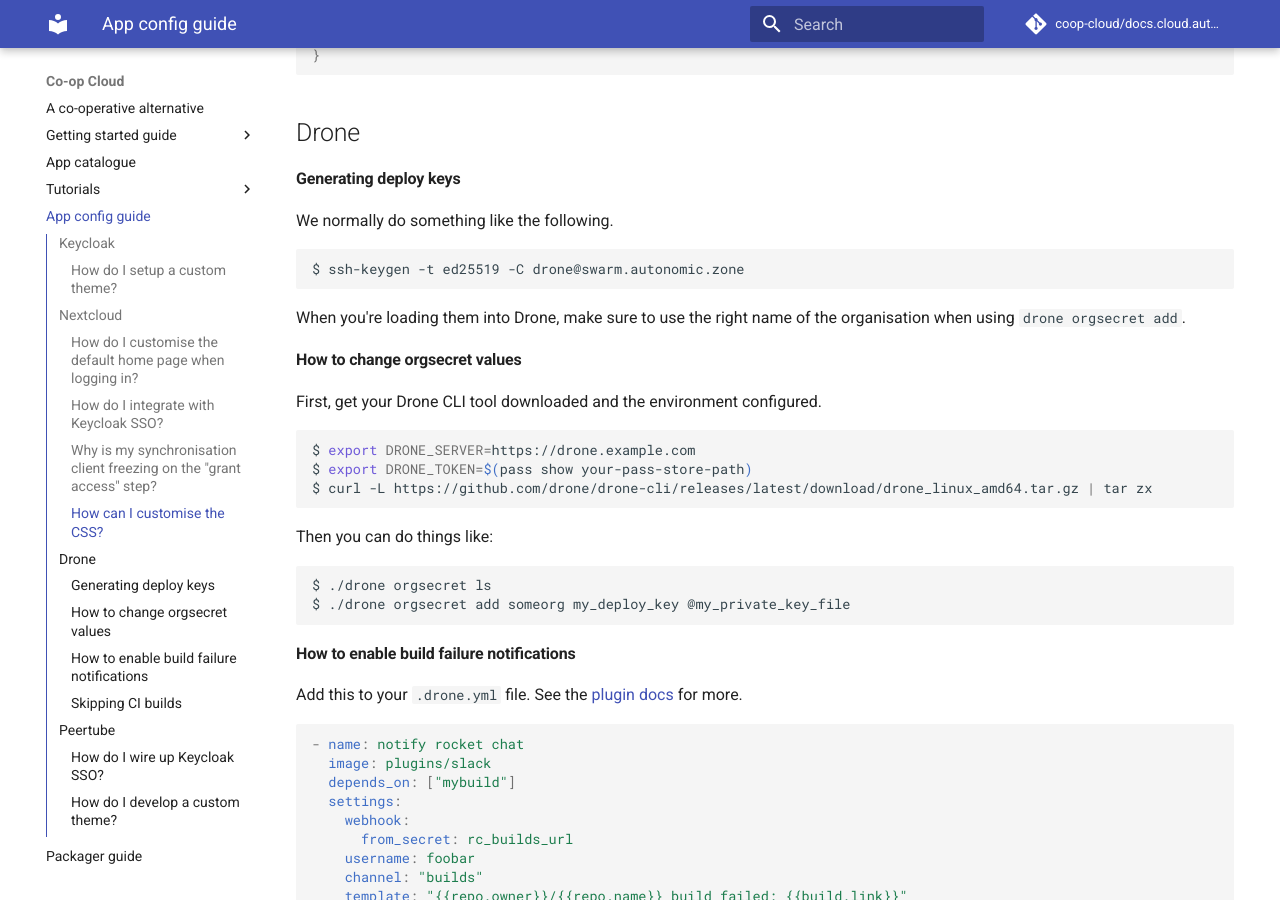
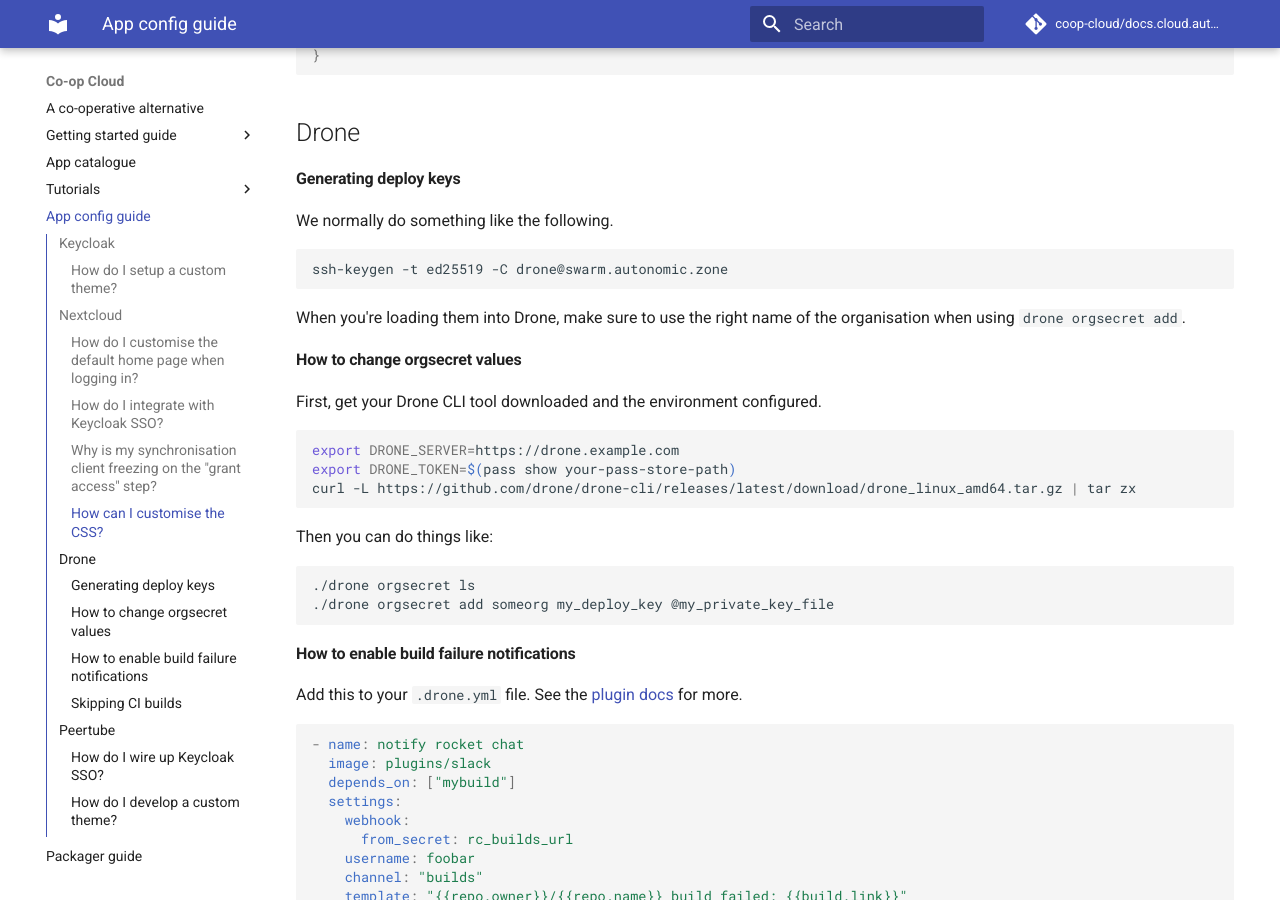
Before and after one commit to mayel/docs.coopcloud.tech, an MkDocs documentation site: the page built from docs/app-config-guide.md, in a window 1280 px wide and 900 px high, scrolled down 2206 px. Built offline with MkDocs 1.6.1 and Material for MkDocs 9.7.7, drawn with Linux system fonts in a browser that asks for light colours.

````diff
--- a/docs/app-config-guide.md
+++ b/docs/app-config-guide.md
@@ -116,7 +116,7 @@ Here is an example CSS config which hides the local login and makes space for a
 We normally do something like the following.
 
 ```bash
-$ ssh-keygen -t ed25519 -C drone@swarm.autonomic.zone
+ssh-keygen -t ed25519 -C drone@swarm.autonomic.zone
 ```
 
 When you're loading them into Drone, make sure to use the right name of the organisation when using `drone orgsecret add`.
@@ -126,16 +126,16 @@ When you're loading them into Drone, make sure to use the right name of the orga
 First, get your Drone CLI tool downloaded and the environment configured.
 
 ```bash
-$ export DRONE_SERVER=https://drone.example.com
-$ export DRONE_TOKEN=$(pass show your-pass-store-path)
-$ curl -L https://github.com/drone/drone-cli/releases/latest/download/drone_linux_amd64.tar.gz | tar zx
+export DRONE_SERVER=https://drone.example.com
+export DRONE_TOKEN=$(pass show your-pass-store-path)
+curl -L https://github.com/drone/drone-cli/releases/latest/download/drone_linux_amd64.tar.gz | tar zx
 ```
 
 Then you can do things like:
 
 ```
-$ ./drone orgsecret ls
-$ ./drone orgsecret add someorg my_deploy_key @my_private_key_file
+./drone orgsecret ls
+./drone orgsecret add someorg my_deploy_key @my_private_key_file
 ```
 
 #### How to enable build failure notifications
````
Also changed, not shown: docs/config.md (+19 -18 lines), docs/credits.md (+2 -3 lines), docs/package.md (+2 -2 lines), docs/secrets.md (+3 -3 lines).
